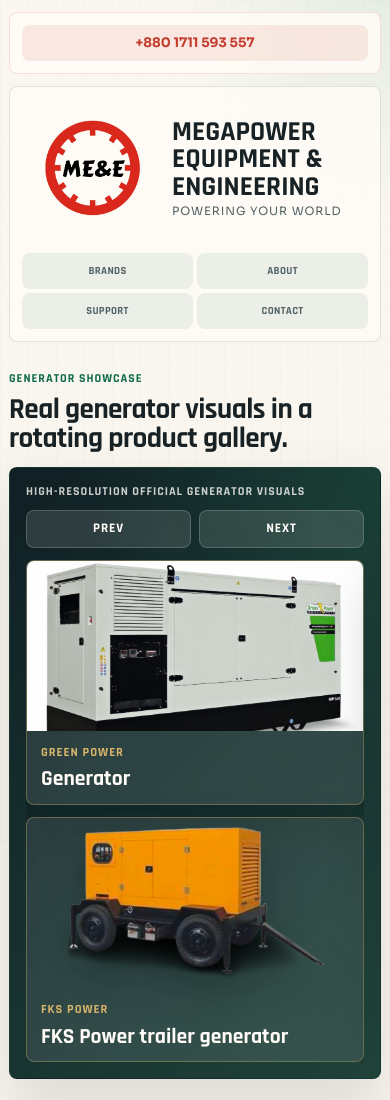
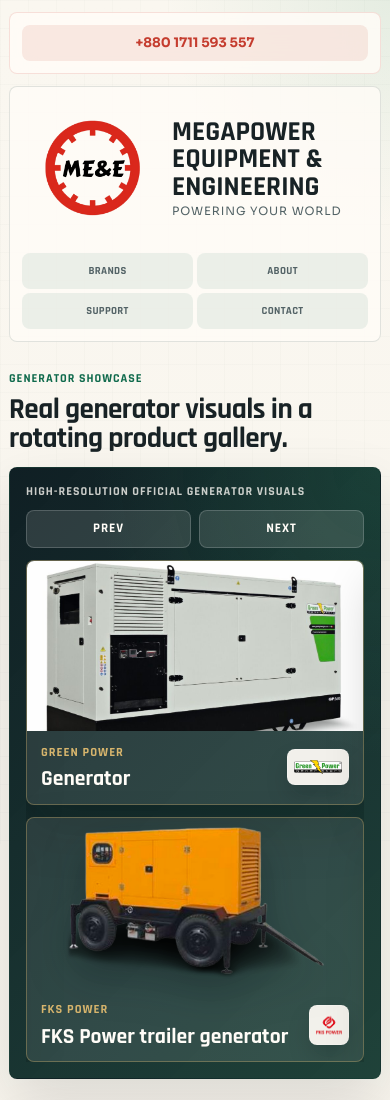
Before and after one commit to Nayab-23/me-e, a website: page index.html in a window 390 px wide. Shown: the top 1100 px of the page. Drawn offline with Linux system fonts and the light colour scheme.

Commit message:
Update generator showcase logos

```diff
--- a/index.html
+++ b/index.html
@@ -61,48 +61,62 @@
               <article class="showcase-slide is-active" data-slide>
                 <img class="showcase-image-product" src="assets/showcase-hq/aksa-apd55a-white.png" alt="AKSA white generator" loading="eager" fetchpriority="high">
                 <div class="showcase-card-body">
+                  <div class="showcase-card-copy">
                     <p class="showcase-brand">AKSA Power Generation</p>
                     <h3>Generator</h3>
+                  </div>
+                  <img class="showcase-logo" src="assets/logos/aksa.png" alt="AKSA logo" loading="lazy">
                 </div>
               </article>
 
               <article class="showcase-slide" data-slide>
-                <img src="assets/showcase-hq/aksa-1.jpg" alt="AKSA factory floor with multiple generators" loading="lazy">
+                <img src="assets/showcase/images.jpeg" alt="Generator" loading="lazy">
                 <div class="showcase-card-body">
-                  <p class="showcase-brand">AKSA Power Generation</p>
-                  <h3>Generator production floor</h3>
+                  <h3>Generator</h3>
                 </div>
               </article>
 
               <article class="showcase-slide" data-slide>
                 <img src="assets/showcase/greenpower.jpg" alt="Green Power generator" loading="lazy">
                 <div class="showcase-card-body">
+                  <div class="showcase-card-copy">
                     <p class="showcase-brand">Green Power</p>
                     <h3>Generator</h3>
+                  </div>
+                  <img class="showcase-logo" src="assets/logos/green-power.svg" alt="Green Power logo" loading="lazy">
                 </div>
               </article>
 
               <article class="showcase-slide" data-slide>
                 <img class="showcase-image-product" src="assets/showcase-hq/fks-power-trailer.png" alt="FKS Power trailer generator" loading="lazy">
                 <div class="showcase-card-body">
+                  <div class="showcase-card-copy">
                     <p class="showcase-brand">FKS Power</p>
                     <h3>FKS Power trailer generator</h3>
+                  </div>
+                  <img class="showcase-logo showcase-logo-square" src="assets/logos/fks-power.png" alt="FKS Power logo" loading="lazy">
                 </div>
               </article>
 
               <article class="showcase-slide" data-slide>
                 <img src="assets/showcase/wfm-portable-generator.jpeg" alt="WFM portable generator" loading="lazy">
                 <div class="showcase-card-body">
+                  <div class="showcase-card-copy">
                     <p class="showcase-brand">WFM</p>
                     <h3>Portable generator</h3>
+                  </div>
+                  <img class="showcase-logo" src="assets/logos/wfm.png" alt="WFM logo" loading="lazy">
                 </div>
               </article>
 
               <article class="showcase-slide" data-slide>
                 <img class="showcase-image-sawafuji" src="assets/showcase/sawafuji-portable-generator.jpeg" alt="Sawafuji portable generator" loading="lazy">
                 <div class="showcase-card-body">
+                  <div class="showcase-card-copy">
                     <p class="showcase-brand">Sawafuji</p>
                     <h3>Portable generator</h3>
+                  </div>
+                  <img class="showcase-logo showcase-logo-square" src="assets/logos/sawafuji-clean.png" alt="Sawafuji logo" loading="lazy">
                 </div>
               </article>
 
--- a/styles.css
+++ b/styles.css
@@ -660,9 +660,17 @@
 
 .showcase-card-body {
   display: grid;
-  gap: 10px;
+  grid-template-columns: minmax(0, 1fr) auto;
+  align-items: center;
+  gap: 12px;
   padding: 18px;
   color: var(--white);
+}
+
+.showcase-card-copy {
+  display: grid;
+  gap: 10px;
+  min-width: 0;
 }
 
 .showcase-brand {
@@ -681,6 +689,24 @@
   font-family: "Rajdhani", sans-serif;
   font-size: 1.8rem;
   line-height: 0.95;
+}
+
+.showcase-slide img.showcase-logo {
+  display: block;
+  width: 76px;
+  height: 42px;
+  box-sizing: border-box;
+  padding: 7px;
+  border: 1px solid rgba(255, 252, 247, 0.28);
+  border-radius: 8px;
+  background: rgba(255, 252, 247, 0.94);
+  box-shadow: 0 12px 22px rgba(3, 12, 14, 0.16);
+  object-fit: contain;
+}
+
+.showcase-slide img.showcase-logo-square {
+  width: 48px;
+  height: 48px;
 }
 
 .showcase-card-body p:last-child {
@@ -1441,8 +1467,23 @@
   }
 
   .showcase-card-body {
+    gap: 10px;
+    padding: 14px;
+  }
+
+  .showcase-card-copy {
     gap: 8px;
-    padding: 14px;
+  }
+
+  .showcase-slide img.showcase-logo {
+    width: 62px;
+    height: 36px;
+    padding: 6px;
+  }
+
+  .showcase-slide img.showcase-logo-square {
+    width: 40px;
+    height: 40px;
   }
 
   .showcase-brand {
```
Also changed, not shown: assets/showcase/images.jpeg (added). Lines whose indentation alone changed are shown as unchanged.
